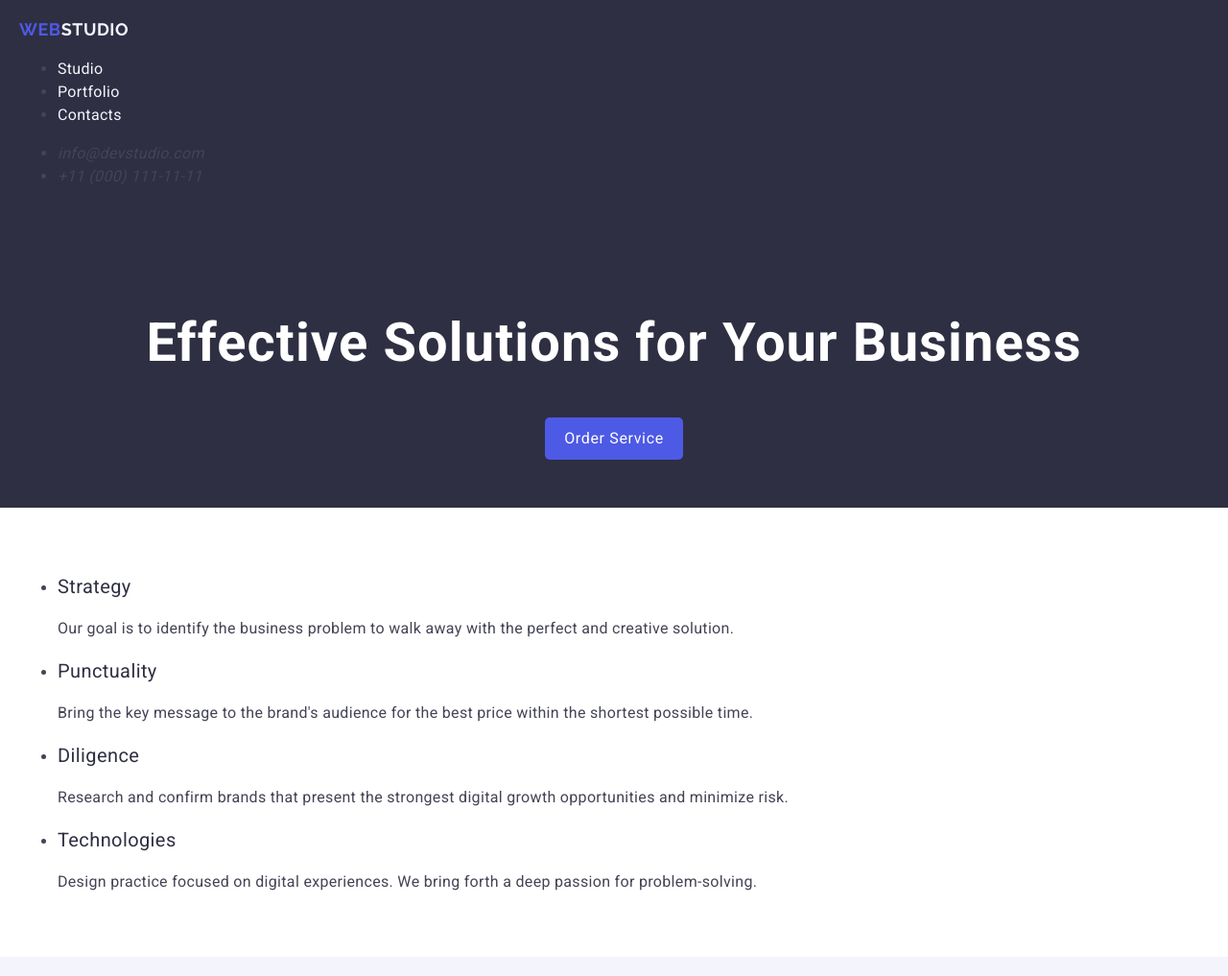
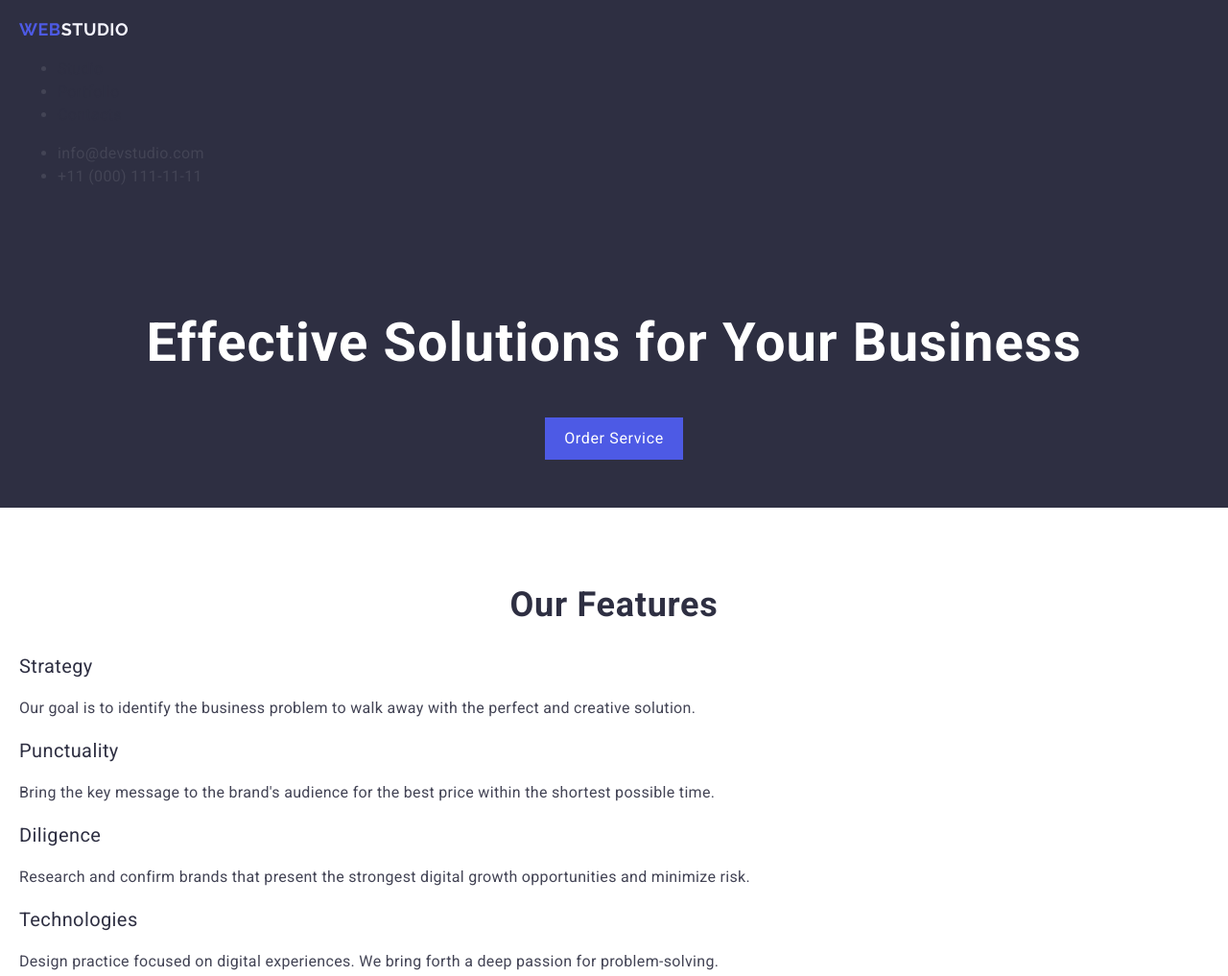
Before and after one commit to Lea85lea/goit-markup-hw-02, a plain HTML site: page index.html in a window 1280 px wide. Shown: the top 1017 px of the page at 96% size. Drawn offline with nearby package versions, Linux system fonts and the light colour scheme.

Commit message:
Обновлены файлы HTML и CSS, выполнены исправления секций

```diff
--- a/css/styles.css
+++ b/css/styles.css
@@ -85,7 +85,6 @@ header {
     border: none;
     cursor: pointer;
     padding: 10px 20px;
-    border-radius: 5px;
 }
 
 .first-section-button:hover,
@@ -96,6 +95,25 @@ header {
 /* Вторая секция */
 .features-section {
     padding: 50px 20px;
+}
+
+.features-section-title {
+    text-align: center;
+    font-size: 36px;
+    line-height: 1.2;
+    letter-spacing: 0.02em;
+    color: #2e2f42;
+    text-transform: capitalize;
+}
+
+.features-list {
+    list-style: none;
+    padding: 0;
+    margin: 20px 0;
+}
+
+.feature-item {
+    margin-bottom: 20px;
 }
 
 .feature-title {
@@ -129,7 +147,11 @@ header {
 }
 
 .team-member {
+    background-color: #FFFFFF;
     margin: 20px 0;
+    padding: 20px;
+    border-radius: 5px;
+    text-align: center;
 }
 
 .team-member-title {
--- a/index.html
+++ b/index.html
@@ -10,6 +10,7 @@
     <!-- Подключение Google шрифтов -->
     <link href="https://fonts.googleapis.com/css2?family=Raleway:wght@400;700&family=Roboto:wght@400;700&display=swap"
         rel="stylesheet">
+    <link rel="preconnect" href="https://fonts.gstatic.com" crossorigin="anonymous">
 
     <!-- Подключение файла стилей -->
     <link rel="stylesheet" href="./css/styles.css">
@@ -26,14 +27,14 @@
 
             <!-- Меню -->
             <ul>
-                <li><a href="./index.html" class="nav-link">Studio</a></li>
-                <li><a href="#" class="nav-link">Portfolio</a></li>
-                <li><a href="#" class="nav-link">Contacts</a></li>
+                <li><a href="./index.html" class="nav-link" style="color: #2e2f42;">Studio</a></li>
+                <li><a href="#" class="nav-link" style="color: #2e2f42;">Portfolio</a></li>
+                <li><a href="#" class="nav-link" style="color: #2e2f42;">Contacts</a></li>
             </ul>
         </nav>
 
         <!-- Контакты -->
-        <address class="contact-info">
+        <address class="contact-info" style="font-style: normal;">
             <ul>
                 <li>
                     <a href="mailto:info@devstudio.com" class="contact-link">info@devstudio.com</a>
@@ -55,30 +56,28 @@
 
         <!-- Секция №2 -->
         <section class="features-section">
-            <ul>
-                <li>
+            <h2 class="features-section-title">Our Features</h2>
+            <ul class="features-list">
+                <li class="feature-item">
                     <h3 class="feature-title">Strategy</h3>
                     <p class="feature-description">Our goal is to identify the business problem to walk away with the
                         perfect and creative solution.
                     </p>
                 </li>
-                <li>
+                <li class="feature-item">
                     <h3 class="feature-title">Punctuality</h3>
                     <p class="feature-description">Bring the key message to the brand's audience for the best price
-                        within the shortest possible
-                        time.</p>
+                        within the shortest possible time.</p>
                 </li>
-                <li>
+                <li class="feature-item">
                     <h3 class="feature-title">Diligence</h3>
                     <p class="feature-description">Research and confirm brands that present the strongest digital growth
-                        opportunities and minimize
-                        risk.</p>
+                        opportunities and minimize risk.</p>
                 </li>
-                <li>
+                <li class="feature-item">
                     <h3 class="feature-title">Technologies</h3>
                     <p class="feature-description">Design practice focused on digital experiences. We bring forth a deep
-                        passion for
-                        problem-solving.</p>
+                        passion for problem-solving.</p>
                 </li>
             </ul>
         </section>
@@ -87,24 +86,24 @@
         <section class="team-section">
             <h2 class="team-section-title">Our Team</h2>
             <ul>
-                <li class="team-member">
+                <li class="team-member" style="background-color: #FFFFFF;">
                     <img src="./images/mark-guerrero.jpg" alt="Portrait of Mark Guerrero, Product Designer"
                         width="264" />
                     <h3 class="team-member-title">Mark Guerrero</h3>
                     <p class="team-member-description">Product Designer</p>
                 </li>
-                <li class="team-member">
+                <li class="team-member" style="background-color: #FFFFFF;">
                     <img src="./images/tom-ford.jpg" alt="Portrait of Tom Ford, Frontend Developer" width="264" />
                     <h3 class="team-member-title">Tom Ford</h3>
                     <p class="team-member-description">Frontend Developer</p>
                 </li>
-                <li class="team-member">
+                <li class="team-member" style="background-color: #FFFFFF;">
                     <img src="./images/camila-garcia.jpg" alt="Portrait of Camila Garcia, Marketing Specialist"
                         width="264" />
                     <h3 class="team-member-title">Camila Garcia</h3>
                     <p class="team-member-description">Marketing</p>
                 </li>
-                <li class="team-member">
+                <li class="team-member" style="background-color: #FFFFFF;">
                     <img src="./images/daniel-wilson.jpg" alt="Portrait of Daniel Wilson, UI Designer" width="264" />
                     <h3 class="team-member-title">Daniel Wilson</h3>
                     <p class="team-member-description">UI Designer</p>
```
